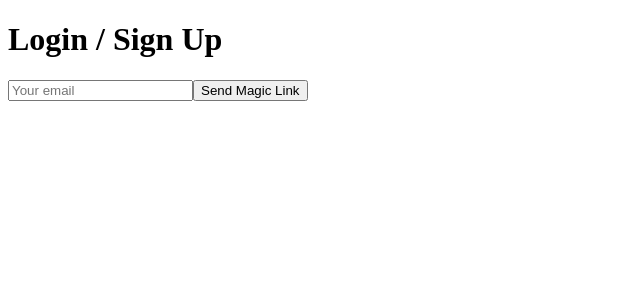
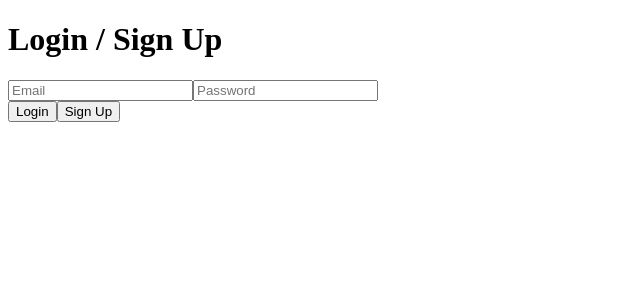
Before and after one commit to VeylaApp/Moon-and-ember-site, a Next.js app: page /login in a window 1280 px wide. Shown: the top 300 px of the page, without its empty margins (0-640 px from the left). Built offline with nearby package versions, Linux system fonts and the light colour scheme.

Commit message:
updatelogin1

```diff
--- a/pages/login.js
+++ b/pages/login.js
@@ -1,31 +1,45 @@
-import { useEffect, useState } from 'react';
+import { useState } from 'react';
 import { supabase } from '../utils/supabaseClient';
 
 export default function Login() {
   const [email, setEmail] = useState('');
+  const [password, setPassword] = useState('');
   const [message, setMessage] = useState('');
 
   const handleLogin = async (e) => {
     e.preventDefault();
-    const { error } = await supabase.auth.signInWithOtp({ email });
-    if (error) {
-      setMessage(error.message);
-    } else {
-      setMessage('Check your email for the login link!');
-    }
+    const { error } = await supabase.auth.signInWithPassword({ email, password });
+    if (error) setMessage(error.message);
+    else window.location.href = '/dashboard';
+  };
+
+  const handleSignup = async (e) => {
+    e.preventDefault();
+    const { error } = await supabase.auth.signUp({ email, password });
+    if (error) setMessage(error.message);
+    else setMessage('Check your email to confirm your account!');
   };
 
   return (
     <main>
       <h1>Login / Sign Up</h1>
-      <form onSubmit={handleLogin}>
+      <form>
         <input
           type="email"
-          placeholder="Your email"
+          placeholder="Email"
           value={email}
           onChange={(e) => setEmail(e.target.value)}
         />
-        <button type="submit">Send Magic Link</button>
+        <input
+          type="password"
+          placeholder="Password"
+          value={password}
+          onChange={(e) => setPassword(e.target.value)}
+        />
+        <div>
+          <button onClick={handleLogin}>Login</button>
+          <button onClick={handleSignup}>Sign Up</button>
+        </div>
       </form>
       {message && <p>{message}</p>}
     </main>
```
